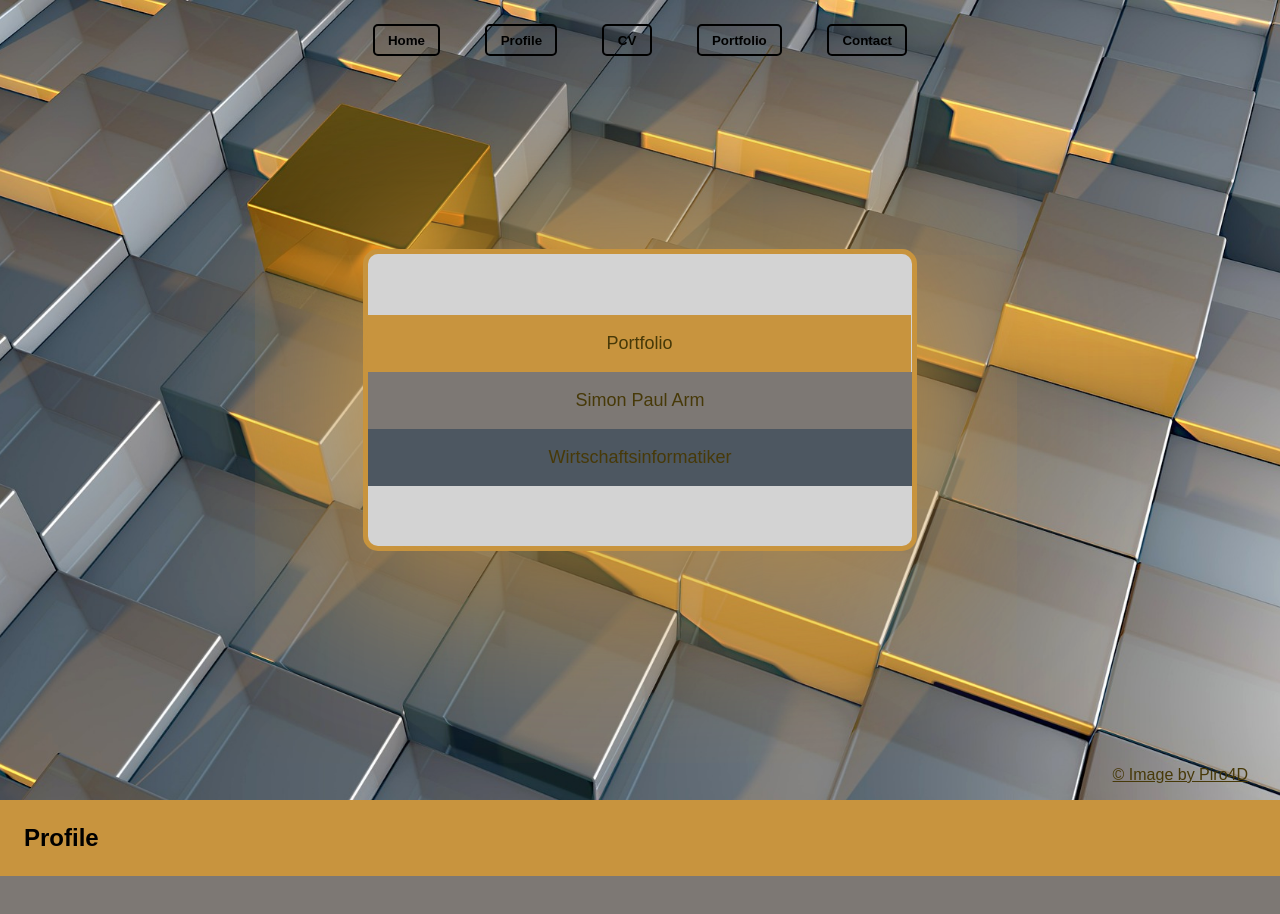
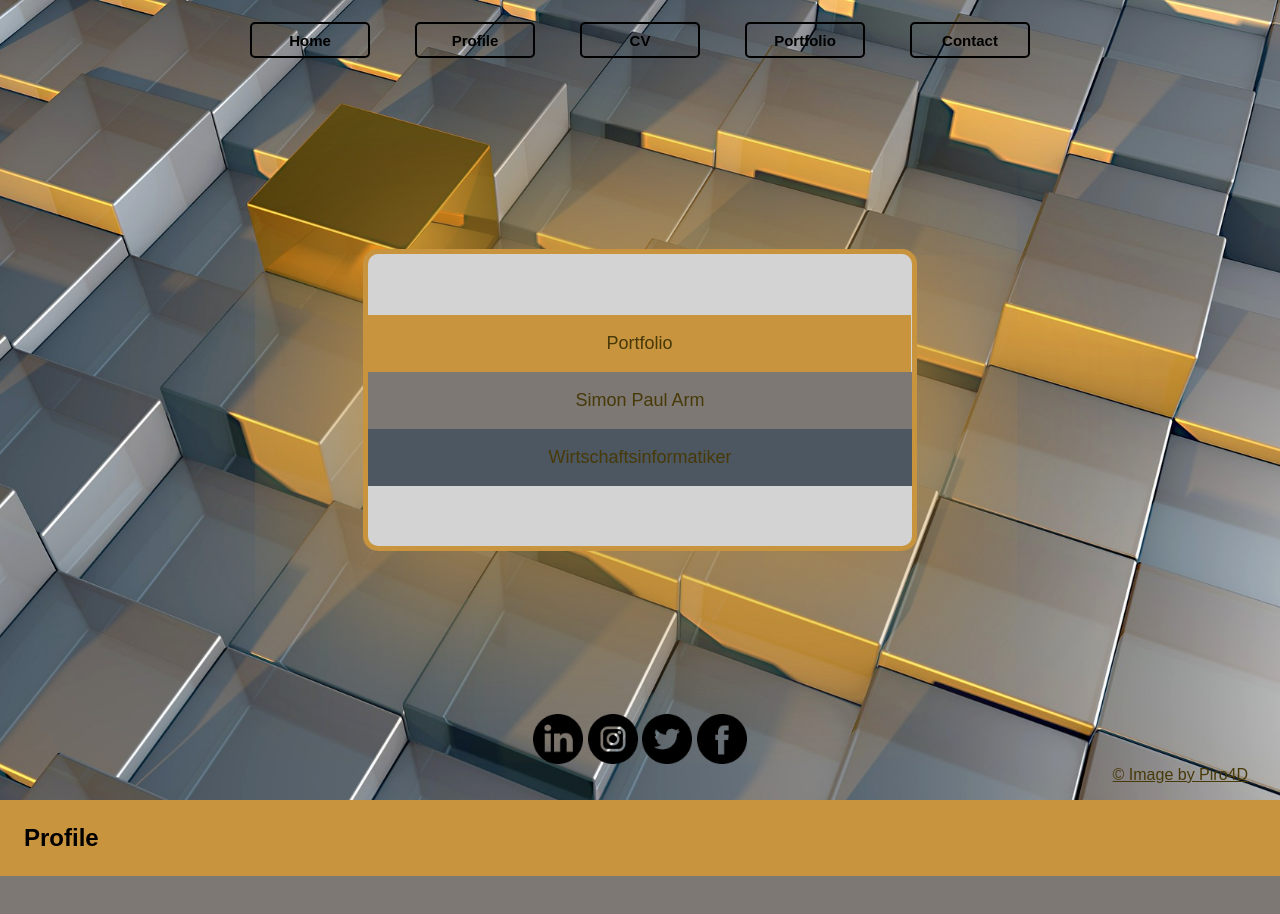
Before and after one commit to simonarm/portfolio, a website: page portfolio.html in a window 1280 px wide. Shown: the top 914 px of the page. Drawn offline with nearby package versions, Linux system fonts and the light colour scheme.

Commit message:
New Styles

```diff
--- a/portfolio.html
+++ b/portfolio.html
@@ -47,6 +47,32 @@
           >© Image by Piro4D</a
         >
       </div>
+      <div class="aside">
+        <img
+          src="assets/linkedin.png"
+          alt="linkedin"
+          width="50px"
+          height="50px"
+        />
+        <img
+          src="assets/instagram.png"
+          alt="instagram"
+          width="50px"
+          height="50px"
+        />
+        <img
+          src="assets/twitter.png"
+          alt="twitter"
+          width="50px"
+          height="50px"
+        />
+        <img
+          src="assets/facebook.png"
+          alt="facebook"
+          width="50px"
+          height="50px"
+        />
+      </div>
     </section>
     <section id="profile">
       <h1>Profile</h1>
--- a/styles_portfolio.css
+++ b/styles_portfolio.css
@@ -56,12 +56,22 @@ nav {
 
 nav button {
   border: 2px solid black;
+  width: 8em;
   padding: 0.5em 1em;
   background: none;
   float: right;
   cursor: pointer;
   border-radius: 5px;
   font-weight: bold;
+  font-size: 15px;
+  transition-duration: 0.4s;
+}
+
+nav button:hover {
+  background-color: var(--color-main-light);
+  color: white;
+  box-shadow: 0 12px 16px 0 rgba(0, 0, 0, 0.24),
+    0 17px 50px 0 rgba(0, 0, 0, 0.19);
 }
 
 #reference {
@@ -122,3 +132,8 @@ nav button {
 .credits a {
   color: var(--color-main-dark);
 }
+
+.aside {
+  position: absolute;
+  bottom: 2em;
+}
```
Also changed, not shown: assets/facebook.png (added), assets/instagram.png (added), assets/linkedin.png (added), assets/twitter.png (added).
